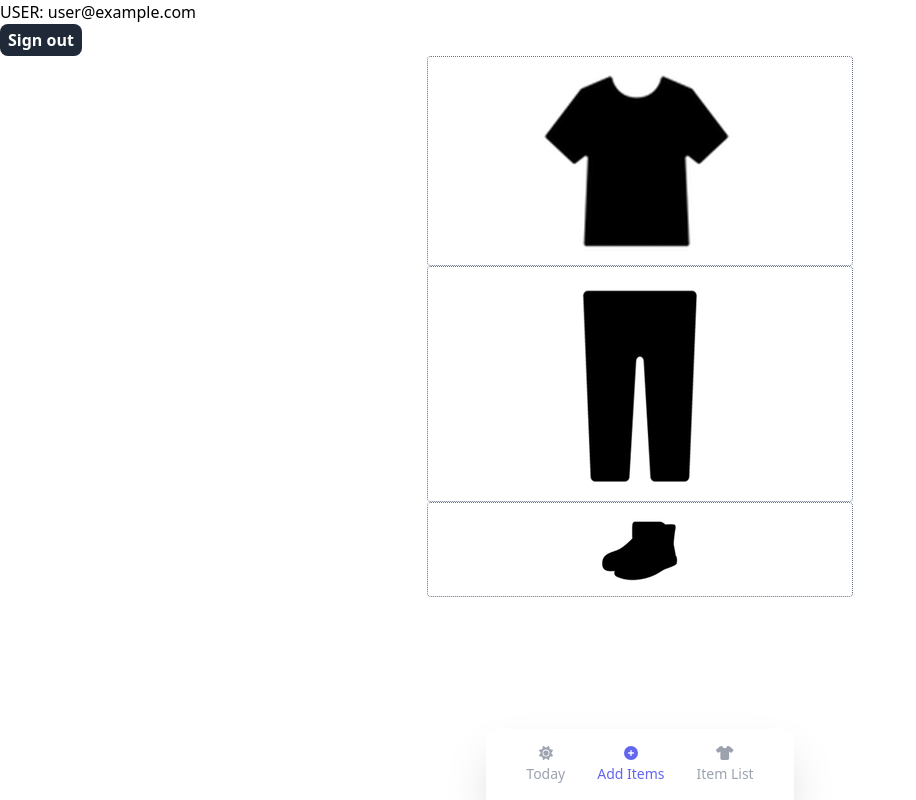
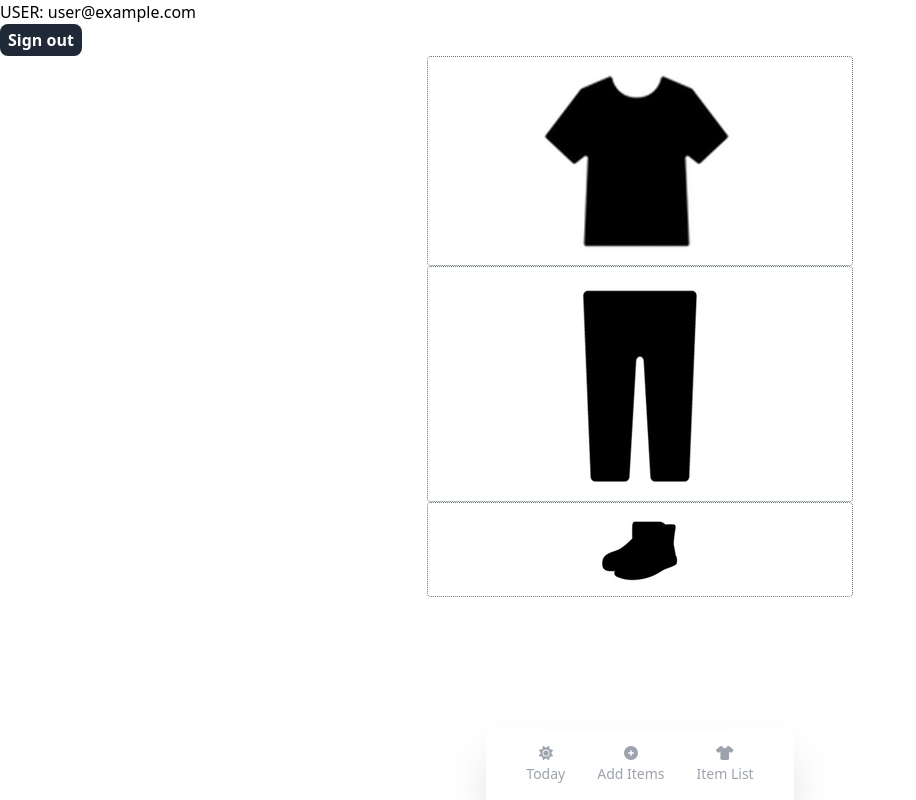
Before and after one commit to mimosahe/style-buddy, a React (Create React App) app: page /today in a window 1280 px wide. Shown: the whole page, without its empty margins (0-916 px from the left). Built offline with nearby package versions, Linux system fonts and the light colour scheme; no server answers; the database is empty; sample sign-in values are in the browser's storage.

Commit message:
0401 1527 commit

```diff
--- a/src/components/Footer.jsx
+++ b/src/components/Footer.jsx
@@ -6,15 +6,13 @@ import '../index.css';
 
 export const Footer = () => {
     // const navigate = useNavigate();
-    const [active, setActive] = useState("addItems");
+    const [active, setActive] = useState("");
 
     return (
         <>
         <div class="absolute bottom-0 bg-white pt-5 sm:pt-5 lg:pt-24">
         {/* nav - start */}
         <nav class="sticky bottom-0 mx-auto flex w-full justify-between gap-8 border-t bg-white px-10 py-4 text-xs sm:max-w-md sm:rounded-t-xl sm:border-transparent sm:text-sm sm:shadow-2xl">
-            {/* <div class="flex flex-col items-center gap-1 text-indigo-500" onClick={()=> navigate('/')}> */}
-            {/* <div className="active" onClick={()=> navigate('/')}> */}
             <div className={`${active === "today" ? "active" : "inactive"}`} onClick={() => setActive('today')}>
             <FontAwesomeIcon icon={faSun} />
             {/* <span>Today</span> */}
@@ -22,17 +20,13 @@ export const Footer = () => {
             {/* </div> */}
             </div>
 
-            {/* <a href="additems" class="flex flex-col items-center gap-1 text-gray-400 transition duration-100 hover:text-gray-500 active:text-gray-600"> */}
             <div className={`${active === "addItems" ? "active" : "inactive"}`} onClick={() => setActive('addItems')}>
             <FontAwesomeIcon icon={faPlusCircle} />
-            {/* <span>Add Items</span> */}
             <a href="additems">Add Items</a>
             </div>
 
-            {/* <a href="itemlist?category=tops" class="flex flex-col items-center gap-1 text-gray-400 transition duration-100 hover:text-gray-500 active:text-gray-600"> */}
             <div className={`${active === "itemList" ? "active" : "inactive"}`} onClick={() => setActive('itemList')}>
             <FontAwesomeIcon icon={faTShirt} />
-            {/* <span>Item List</span> */}
             <a href="itemlist?category=tops">Item List</a>
             </div>
         </nav>
--- a/src/index.css
+++ b/src/index.css
@@ -10,12 +10,12 @@
         @apply m-auto w-20 h-20  text-center flex items-center bg-blue-400 text-lg text-white font-semibold rounded-full hover:bg-blue-500 hover:shadow-sm hover:translate-y-0.5 transform transition;
     }
     .active {
-        @apply flex flex-col items-center gap-1 text-indigo-500;
+        @apply flex flex-col items-center gap-1 text-indigo-500 relative;
     }
     .inactive {
-        @apply flex flex-col items-center gap-1 text-gray-400 transition duration-100 hover:text-gray-500 active:text-gray-600 ;
+        @apply flex flex-col items-center gap-1 text-gray-400 relative transition duration-100 hover:text-gray-500 active:text-gray-600 ;
     }
     .linkbox {
-        @apply block absolute;
+        @apply block absolute top-0 left-0 h-full w-full ;
     }
 }
```
